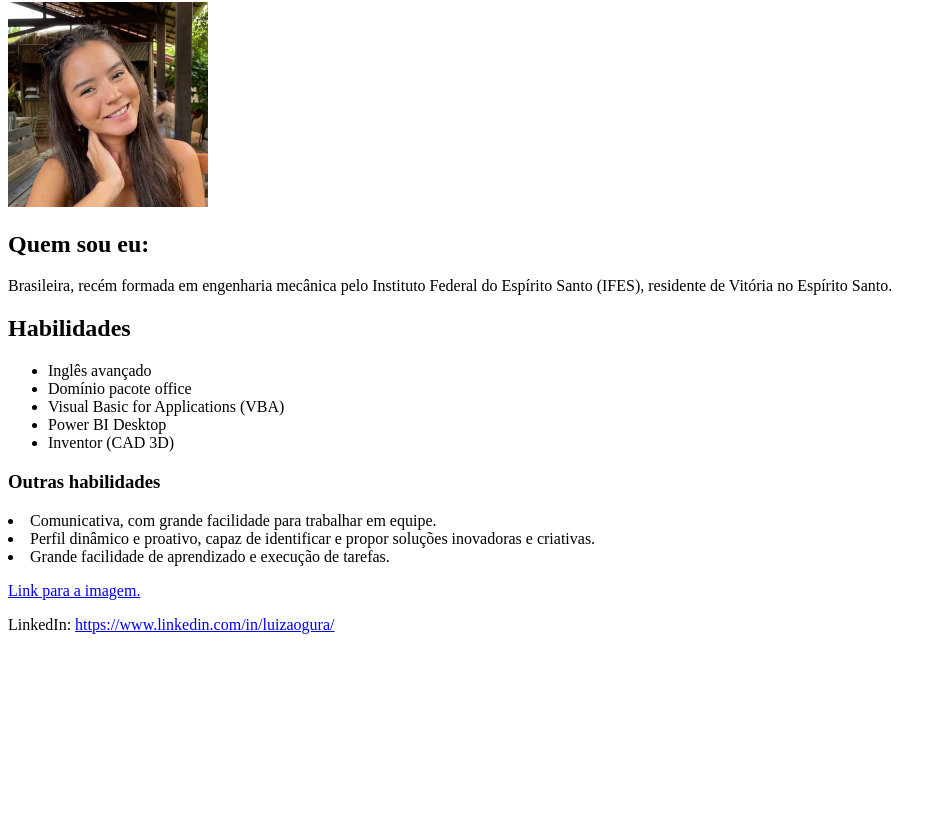
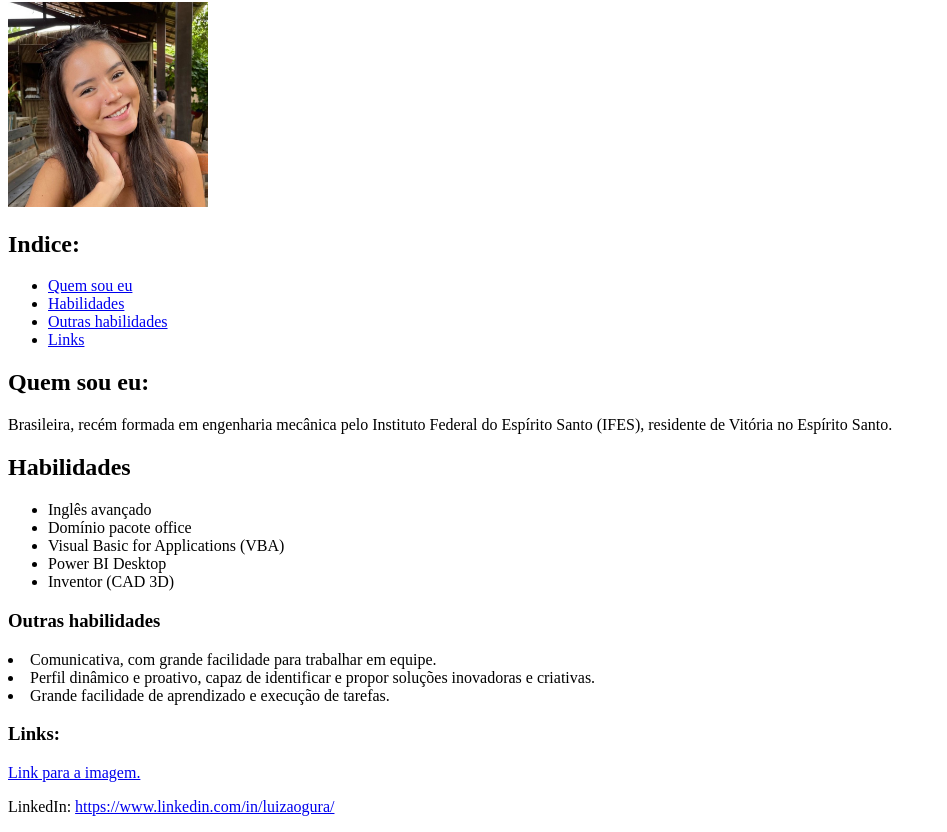
Before and after one commit to luizaogura/portfolio, a plain HTML site: page index.html in a window 1280 px wide. Shown: the part 78-910 px from the top of the page, without its empty margins (0-947 px from the left). Before the commit the page ends 800 px from the top, so only its background shows below. Drawn offline with Linux system fonts and the light colour scheme.

Commit message:
Adicionando index

```diff
--- a/index.html
+++ b/index.html
@@ -10,10 +10,20 @@
 
     <img src="sorrindo.jpeg" alt="foto mulher sorrindo com a mão no rosto" width="200">
 
-      <h2>Quem sou eu:</h2>
+    <h2>Indice:</h2>
+    <ul>
+        <li><a href="#indice0">Quem sou eu</a></li>
+        <li><a href="#indice1">Habilidades</a></li>
+        <li><a href="#indice2">Outras habilidades</a></li>
+        <li><a href="#indice3">Links</a></li>
+    </ul>
+
+
+
+     <a name="indice0"><h2>Quem sou eu:</h2></a>
     <p>Brasileira, recém formada em engenharia mecânica pelo Instituto Federal do Espírito Santo (IFES), residente de Vitória no Espírito Santo.</p>
 
-    <h2>Habilidades</h2>
+    <a name="indice1"><h2>Habilidades</h2></a>
     <ul>
         <li>Inglês avançado</li>
         <li>Domínio pacote office</li>
@@ -22,14 +32,16 @@
         <li>Inventor (CAD 3D)</li>
       </ul>
 
-      <h3>Outras habilidades</h3>
+      <a name="indice2"><h3>Outras habilidades</h3></a>
       <u1>
         <li>Comunicativa, com grande facilidade para trabalhar em equipe.</li>
         <li>Perfil dinâmico e proativo, capaz de identificar e propor soluções
             inovadoras e criativas.</li>
         <li>Grande facilidade de aprendizado e execução de tarefas.</li>
       </u1>
+      <a name="indice3"><h3>Links:</h3></a>
+
       <p><a href="\\wsl.localhost\Ubuntu\home\luogura\trybe\portfolio\sorrindo.jpeg"> Link para a imagem.</a></p>
-     <p>LinkedIn: <a href="https://www.linkedin.com/in/luizaogura/" target="_blank">https://www.linkedin.com/in/luizaogura/</a></p>
+    <p>LinkedIn: <a href="https://www.linkedin.com/in/luizaogura/" target="_blank">https://www.linkedin.com/in/luizaogura/</a></p>
   </body>
 </html>
```
